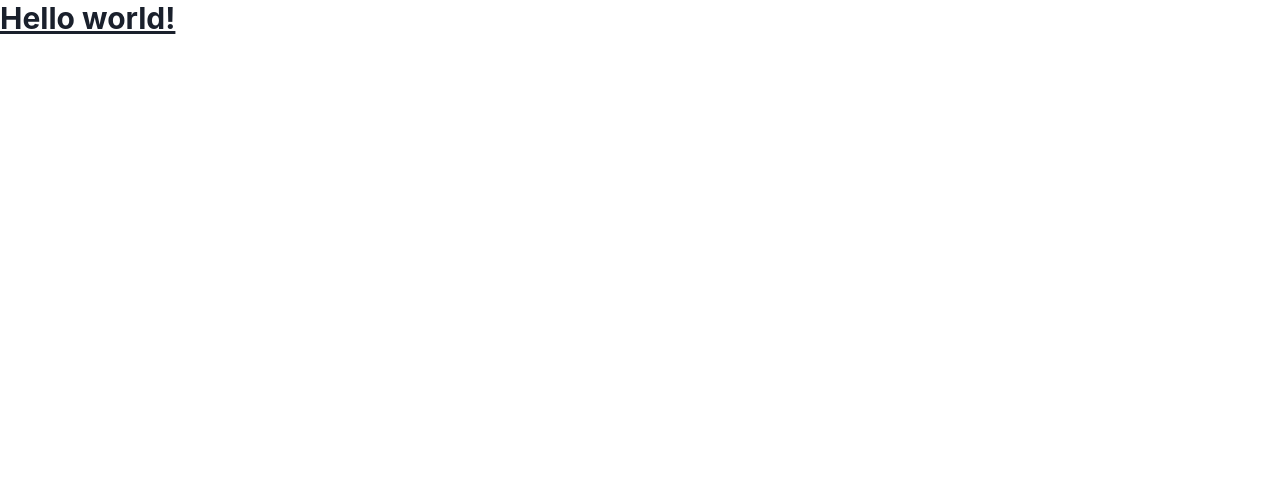
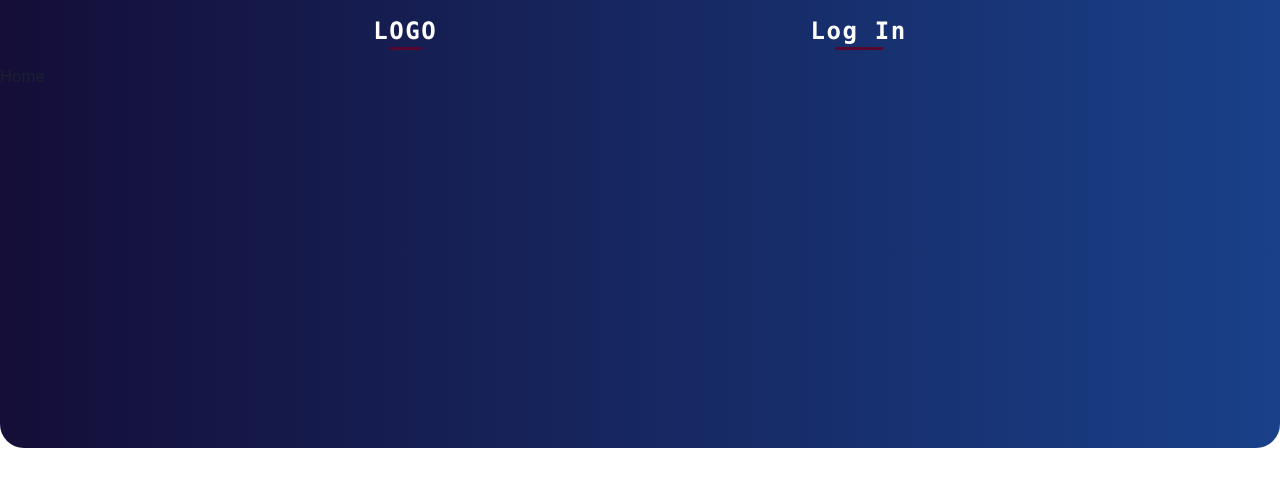
Before and after one commit to AvinashKumar69/Professional-Email-Template-01, a React (Create React App) app: page / in a window 1280 px wide. Shown: the top 486 px of the page. Built offline with nearby package versions, Linux system fonts and the light colour scheme.

Commit message:
Half-Border

```diff
--- a/package.json
+++ b/package.json
@@ -9,6 +9,7 @@
     "@testing-library/jest-dom": "^5.16.4",
     "@testing-library/react": "^13.2.0",
     "@testing-library/user-event": "^13.5.0",
+    "firebase": "^9.8.1",
     "framer-motion": "^6.3.3",
     "react": "^18.1.0",
     "react-dom": "^18.1.0",
--- a/src/App.js
+++ b/src/App.js
@@ -1,11 +1,17 @@
+import { Route, Routes } from 'react-router-dom';
 import './App.css';
+import Header from './components/Header';
+import Login from './components/Login';
+import Home from './pages/Home';
 
 function App() {
   return (
     <>
-      <h1 className="text-3xl font-bold underline">
-        Hello world!
-      </h1>
+      <Header />
+      <Routes>
+        <Route exact path='/login' element={<Login />} />
+        <Route exact path='/' element={<Home />} />
+      </Routes>
     </>
   );
 }
--- /dev/null
+++ b/src/components/Header.js
@@ -0,0 +1,28 @@
+import React from 'react';
+import { Link, useNavigate } from 'react-router-dom';
+import '../styles/Header.css';
+
+const Header = () => {
+
+    const navigate = useNavigate()
+
+
+    return (
+        <nav className='flex flex-row items-center justify-evenly h-16 text-white font-mono tracking-widest'
+            style={{ background: 'linear-gradient(to right, #140e38, #194089)' }}
+        >
+            <Link to='/' className='font-black text-2xl xyzabc-half-border'>
+                LOGO
+            </Link>
+
+            <button className='text-2xl font-black xyzabc-half-border' type='button'
+                onClick={() => { navigate('/login') }}
+            >
+                Log In
+            </button>
+
+        </nav>
+    )
+}
+
+export default Header;
--- /dev/null
+++ b/src/components/Login.jsx
@@ -0,0 +1,9 @@
+import React from 'react';
+
+const Login = () => {
+    return (
+        <div>Login</div>
+    )
+}
+
+export default Login;
--- /dev/null
+++ b/src/config/firebase-config.js
@@ -0,0 +1,16 @@
+import { initializeApp } from "firebase/app";
+import { getAnalytics } from "firebase/analytics";
+
+const firebaseConfig = {
+    apiKey: "AIzaSyDCAz3NTFucmrR2z63yEfyjN4FH38X2cek",
+    authDomain: "professionalemailtemplate.firebaseapp.com",
+    projectId: "professionalemailtemplate",
+    storageBucket: "professionalemailtemplate.appspot.com",
+    messagingSenderId: "57207164269",
+    appId: "1:57207164269:web:b7413bc978b363ca02de64",
+    measurementId: "G-92NRTV2N6M"
+};
+
+
+const app = initializeApp(firebaseConfig);
+const analytics = getAnalytics(app);
--- /dev/null
+++ b/src/pages/Home.js
@@ -0,0 +1,13 @@
+import React from 'react';
+
+const Home = () => {
+    return (
+        <div className='h-96 rounded-b-3xl'
+            style={{ background: 'linear-gradient(to right, #140e38, #194089)' }}
+        >
+            Home
+        </div>
+    )
+}
+
+export default Home;
--- /dev/null
+++ b/src/styles/Header.css
@@ -0,0 +1,24 @@
+.xyzabc-half-border::after {
+    display: block;
+    content: '';
+    border-bottom: solid 3px rgb(85, 7, 45);
+    transform: scaleX(0.5);
+    transition: transform 250ms ease-in-out;
+}
+
+/* // from-center // */
+.xyzabc-half-border:hover::after {
+    transform: scaleX(1);
+}
+
+/* // from-right // */
+/* .xyzabc-half-border:hover::after {
+    transform-origin: 100% 50%;
+    transform: scaleX(1)
+} */
+
+/* // from-left // */
+/* .xyzabc-half-border.hover::after {
+    transform-origin: 0% 50%;
+    transform: scaleX(1)
+} */
```
Also changed, not shown: 1 other file (tests, documents, lock files or other folders).
